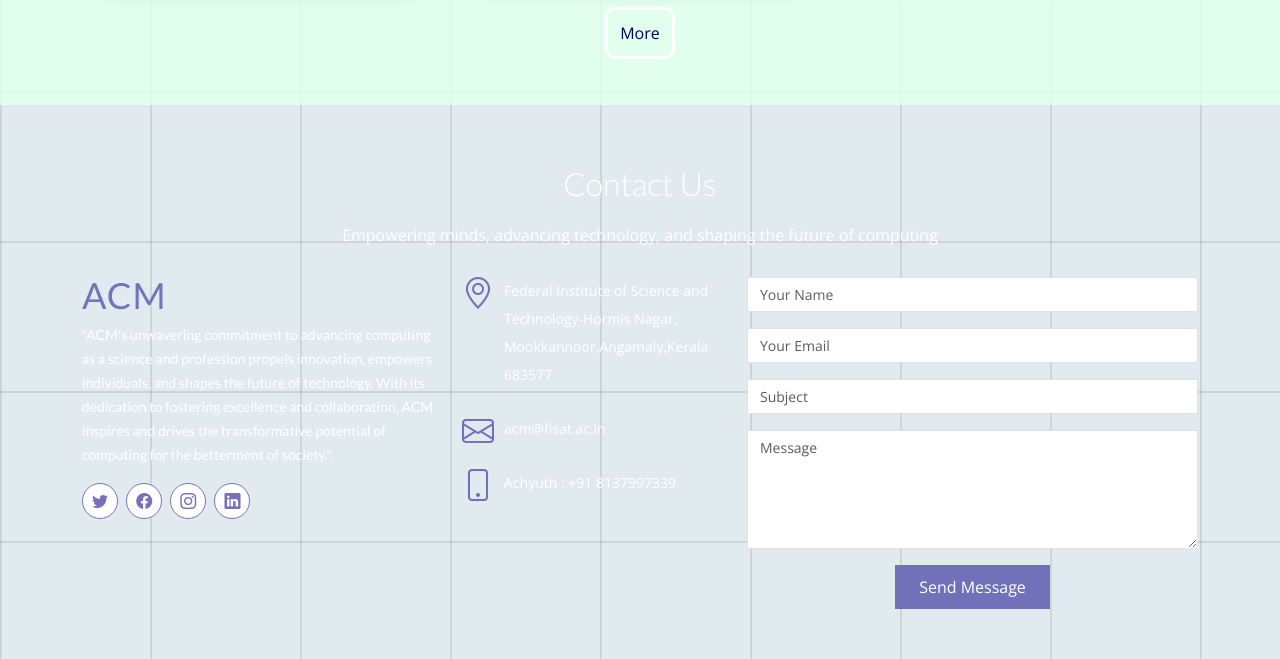
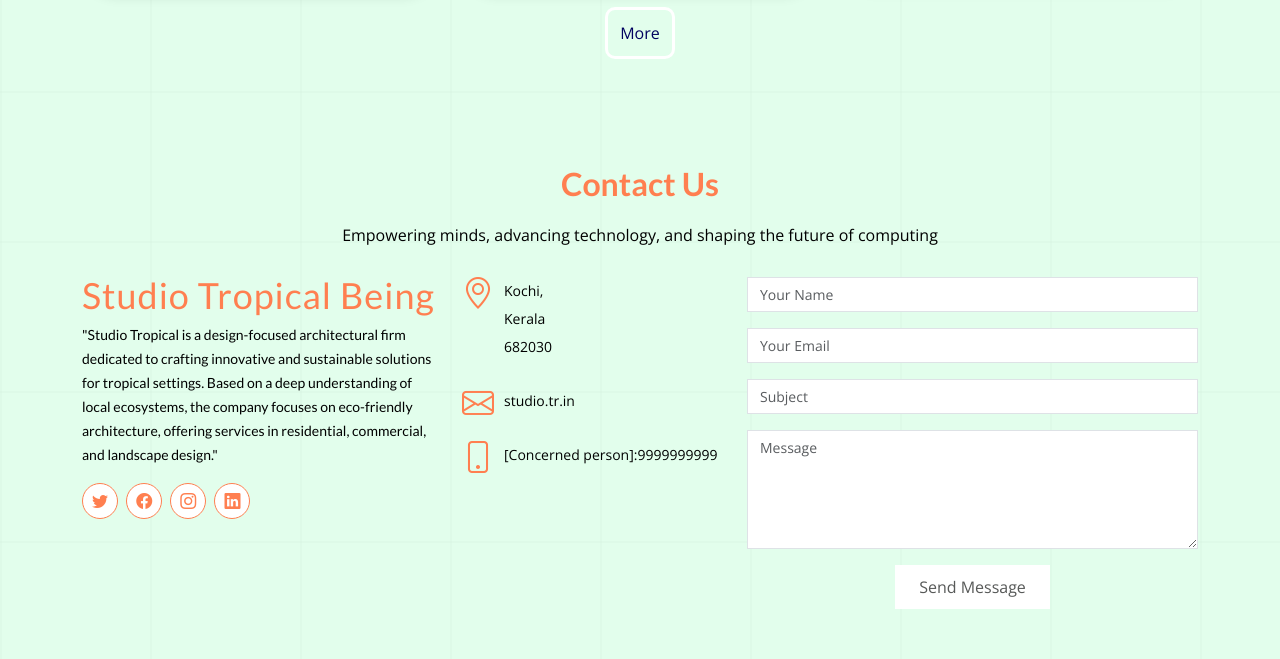
Before and after one commit to Psarx/tropicalbeing, a plain HTML site: page index.html in a window 1280 px wide. Shown: the part 3659-4318 px from the top of the page. Drawn offline with nearby package versions, Linux system fonts and the light colour scheme.

Commit message:
contact section updated successfully

```diff
--- a/assets/css/style.css
+++ b/assets/css/style.css
@@ -990,12 +990,16 @@ section {
 /*--------------------------------------------------------------
 # Contact Us
 --------------------------------------------------------------*/
+.contact {
+  background-color: #ddfee9d9;
+}
 .contact h2 {
-  color: white;
+  color: #ff7f50;
+  font-weight: bold;
 }
 
 .contact p {
-  color: white;
+  color: black;
 }
 .contact .contact-about h3 {
   font-size: 36px;
@@ -1004,14 +1008,14 @@ section {
   line-height: 1;
   font-weight: 500;
   letter-spacing: 1px;
-  color: #7076b9;
+  color: #ff7f50;
 }
 
 .contact .contact-about p {
   font-size: 14px;
   line-height: 24px;
   font-family: "Lato", sans-serif;
-  color: white;
+  color: black;
 }
 
 .contact .social-links {
@@ -1023,29 +1027,29 @@ section {
   align-items: center;
   justify-content: center;
   font-size: 16px;
-  background: #fff;
-  color: #7a70b9;
+  background: white;
+  color: #ff7f50;
   line-height: 0;
   margin-right: 4px;
   border-radius: 50%;
   width: 36px;
   height: 36px;
   transition: 0.3s;
-  border: 1px solid #7c70b9;
+  border: 1px solid #ff7f50;
 }
 
 .contact .social-links a:hover {
-  background: #7570b9;
-  color: #fff;
+  background: #ff7f50;
+  color:white ;
 }
 
 .contact .info {
-  color: #777;
+  color: black;
 }
 
 .contact .info i {
   font-size: 32px;
-  color: #7071b9;
+  color: #ff7f50;
   float: left;
   line-height: 1;
 }
@@ -1072,7 +1076,7 @@ section {
 .contact .php-email-form .sent-message {
   display: none;
   color: #fff;
-  background: #7071b9;
+  background: black;
   text-align: center;
   padding: 15px;
   font-weight: 600;
@@ -1092,7 +1096,7 @@ section {
   width: 24px;
   height: 24px;
   margin: 0 10px -6px 0;
-  border: 3px solid #7071b9;
+  border: 3px solid black;
   border-top-color: #eee;
   animation: animate-loading 1s linear infinite;
 }
@@ -1105,15 +1109,15 @@ section {
 }
 
 .contact .php-email-form button[type=submit] {
-  background: #7071b9;
+  background: white;
   border: 0;
   padding: 10px 24px;
-  color: #fff;
+  color: #575958;
   transition: 0.4s;
 }
 
 .contact .php-email-form button[type=submit]:hover {
-  background:#7071b9 ;
+  background: #ff7f50;
 }
 
 @keyframes animate-loading {
--- a/index.html
+++ b/index.html
@@ -495,8 +495,8 @@
 
           <div class="col-lg-4 col-md-6">
             <div class="contact-about">
-              <h3>ACM</h3>
-              <p>"ACM's unwavering commitment to advancing computing as a science and profession propels innovation, empowers individuals, and shapes the future of technology. With its dedication to fostering excellence and collaboration, ACM inspires and drives the transformative potential of computing for the betterment of society.".</p>
+              <h3>Studio Tropical Being</h3>
+                <p>"Studio Tropical is a design-focused architectural firm dedicated to crafting innovative and sustainable solutions for tropical settings. Based on a deep understanding of local ecosystems, the company focuses on eco-friendly architecture, offering services in residential, commercial, and landscape design."</p>
               <div class="social-links">
                 <a href="#" class="twitter"><i class="bi bi-twitter"></i></a>
                 <a href="#" class="facebook"><i class="bi bi-facebook"></i></a>
@@ -510,17 +510,17 @@
             <div class="info">
               <div>
                 <i class="bi bi-geo-alt"></i>
-                <p>Federal Institute of Science and Technology-Hormis Nagar,<br>Mookkannoor,Angamaly,Kerala<br>683577</p>
+                <p>Kochi,<br>Kerala<br>682030</p>
               </div>
 
               <div>
                 <i class="bi bi-envelope"></i>
-                <p>acm@fisat.ac.in</p>
+                <p>studio.tr.in</p>
               </div>
 
               <div>
                 <i class="bi bi-phone"></i>
-                <p>Achyuth : +91 8137997339</p>
+                <p>[Concerned person]:9999999999</p>
                 <!-- <p>+91 8137997339</p> -->
               </div>
 
```
